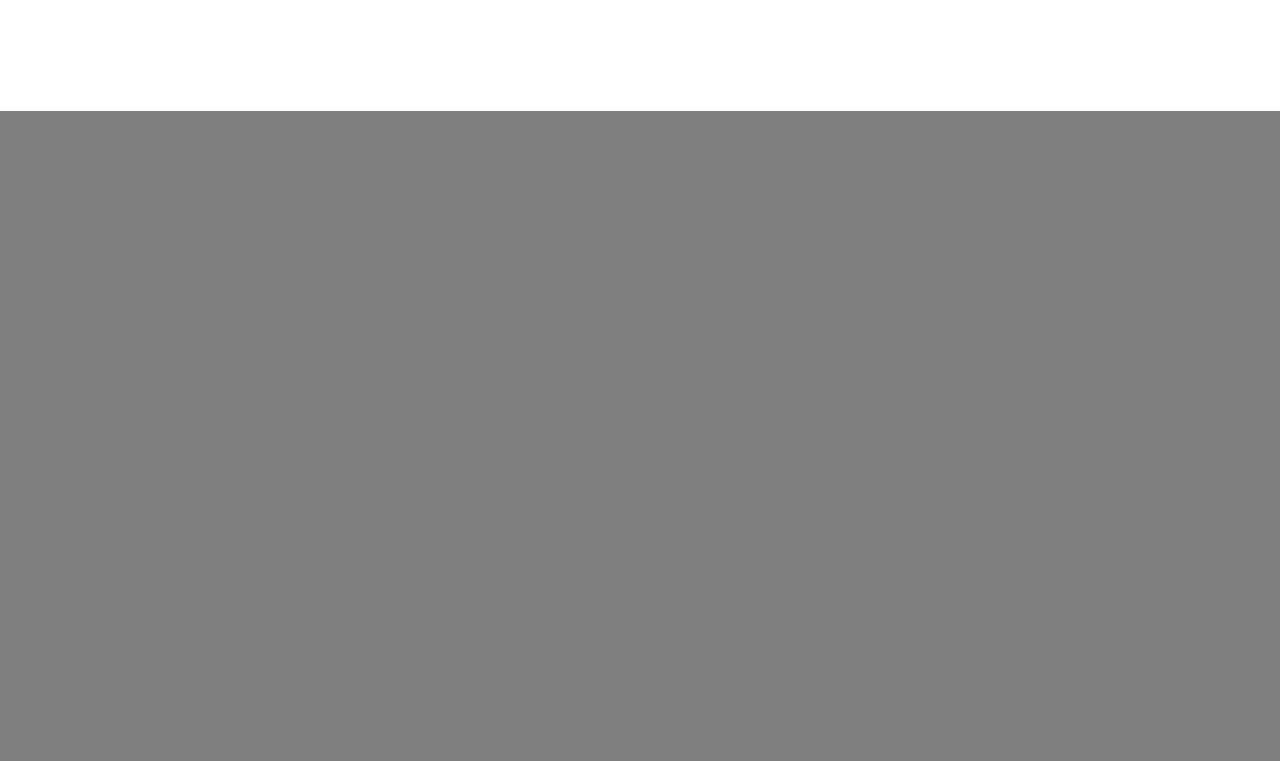
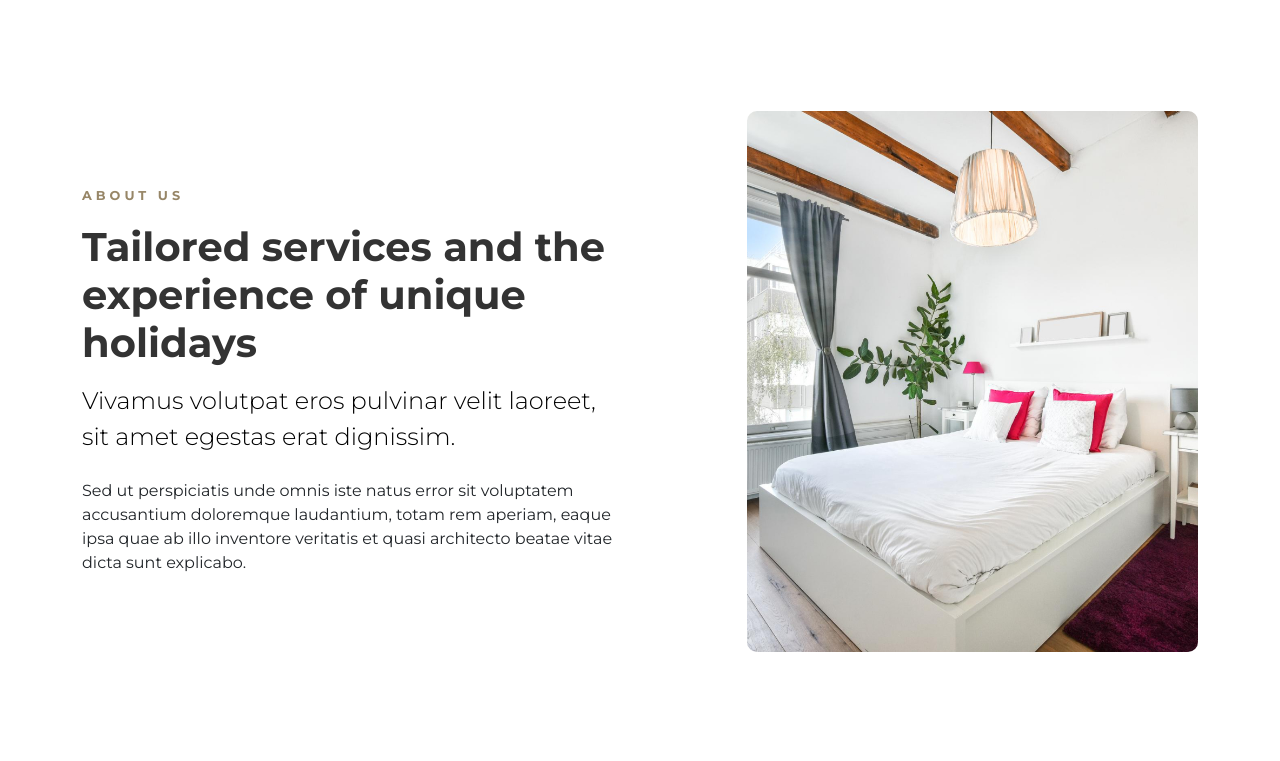
Before and after one commit to mzr-Qasim/The-Horizon, a Django app: template core/templates/core/index.html in a window 1280 px wide. Shown: the part 801-1562 px from the top of the page. Before the commit the page ends 912 px from the top, so only its background shows below. Run offline with Django 3.2, Linux system fonts and the light colour scheme; the template is opened without the code that fills it, so the values that code supplies are empty; some libraries are stand-ins or nearby versions; some web fonts are replaced.

Commit message:
video sections

```diff
--- a/core/templates/core/index.html
+++ b/core/templates/core/index.html
@@ -4,16 +4,56 @@
 {% block title %}Home | The Horizon{% endblock %}
 
 {% block content %}
-<section class="main_hero_section section_space">
+<section class="main_hero_section video_section section_space">
     {% include 'includes/header.html' %}
     <video autoplay muted loop playsinline>
         <source src="{% static 'assets/videos/main_hero.mp4' %}" type="video/mp4">
         Your browser does not support the video tag.
     </video>
     <figcaption>
-            <div class="container">
-                <h1><span>luxury hotel experience</span>a unique experience<br>where to stay</h1>
-    </div><!-- /.container -->
+        <div class="container">
+            <h1><span>luxury hotel experience</span>a unique experience<br>where to stay</h1>
+        </div><!-- /.container -->
     </figcaption>
 </section><!-- /.main_hero_section -->
+<section class="about_us section_space">
+    <div class="container">
+        <div class="about_us_inner">
+            <div class="row g-4">
+                <div class="col-lg-6">
+                    <div class="col-inner">
+                        <div class="about_us_content">
+                            <div class="section_heading">
+                                <h2><small>about us</small>Tailored services and the experience of unique holidays</h2>
+                            </div><!-- /.section_heading -->
+                            <p class="lead">Vivamus volutpat eros pulvinar velit laoreet, sit amet egestas erat
+                                dignissim.</p>
+                            <p>Sed ut perspiciatis unde omnis iste natus error sit voluptatem accusantium doloremque
+                                laudantium, totam rem aperiam, eaque ipsa quae ab illo inventore veritatis et quasi
+                                architecto beatae vitae dicta sunt explicabo.</p>
+                        </div><!-- /.about_us_content -->
+                    </div><!-- /.col-inner -->
+                </div><!-- /.col-lg-6 -->
+                <div class="col-lg-5 offset-lg-1">
+                    <div class="col-inner">
+                        <figure>
+                            <img src="{% static './assets/images/about_us.jpg' %}" loading="lazy" alt="">
+                        </figure>
+                    </div><!-- /.col-inner -->
+                </div><!-- /.col-lg-5 -->
+            </div><!-- /.row -->
+        </div><!-- /.about_us_inner -->
+    </div><!-- /.container -->
+</section><!-- /.about_us -->
+<section class="video_section section_space">
+    <video autoplay muted loop playsinline>
+        <source src="{% static 'assets/videos/main_hero.mp4' %}" type="video/mp4">
+        Your browser does not support the video tag.
+    </video>
+    <figcaption>
+        <div class="container">
+            <h1><span>luxury hotel experience</span>Enjoy in a very<br>Immersive Relax</h1>
+        </div><!-- /.container -->
+    </figcaption>
+</section><!-- /.video_section -->
 {% endblock %}
--- a/static/assets/css/main.scss
+++ b/static/assets/css/main.scss
@@ -113,11 +78,54 @@ section.main_hero_section {
 
 // Offcanvas
 
-.offcanvas{
-    .offcanvas-header{
+.offcanvas {
+    .offcanvas-header {
         background-color: #faf8f5;
-        display: flex ;
+        display: flex;
         flex-direction: column;
+    }
+}
+
+// About Us
+
+
+.about_us {
+    .col-inner {
+        display: flex;
+        flex-direction: column;
+        align-items: center;
+        justify-content: center;
+        height: 100%;
+
+        figure {
+            aspect-ratio: 1/1.2;
+            width: 100%;
+            border-radius: 10px;
+            overflow: hidden;
+
+            img {
+                width: 100%;
+                height: 100%;
+                object-fit: cover;
+            }
+
+        }
+    }
+}
+
+
+
+
+section.video_section {
+    min-height: 70vh;
+
+    figcaption {
+        h1 {
+
+            span {
+                text-transform: uppercase;
+            }
+        }
     }
 }
 
--- a/static/assets/css/partials/_base.scss
+++ b/static/assets/css/partials/_base.scss
@@ -1,6 +1,6 @@
-$white_color: #ffff;
+$white_color: rgba(255, 255, 255, 1);
+$black_color: rgba(0, 0, 0, 1);
 $secondary_theme_button_bg: rgb(151, 134, 103);
-;
 $secondary_theme_button_bg_hover: rgb(75, 81, 77);
 
 
@@ -54,10 +55,35 @@ body {
     align-items: center;
 }
 
-.section_space{
+.section_space {
     margin-bottom: 7rem;
 }
 
+.lead{
+    font-size: clamp(1.3rem, 2vw, 1.5rem);
+    font-weight: 300;
+    color: $black_color;
+    padding-bottom: 1.5rem;
+}
+
+.section_heading {
+    h2 {
+            font-size: clamp(2.5rem, 2vw, 3rem);
+            color: rgb(51, 51, 51);
+            font-weight: 700;
+            padding-bottom: 1rem;
+
+        small {
+            text-transform: uppercase;
+            padding-bottom: 1.2rem;
+            display: block;
+            color: rgb(151, 134, 103);
+            font-size: 0.8rem;
+            letter-spacing: .25rem;
+            font-weight: 700;
+        }
+    }
+}
 
 .nav_animation {
     i {
--- a/static/assets/css/partials/_mediaqueries.scss
+++ b/static/assets/css/partials/_mediaqueries.scss
@@ -2,11 +2,12 @@
     .lg-hide {
         display: none;
     }
+
 }
 
 
 @media(max-width: 768px) {
     section.main_hero_section {
-        min-height: 90vh;
+        min-height: 90vh!important;
     }
 }
```
Also changed, not shown: other parts of static/assets/css/main.scss (+7 -49 lines), other parts of static/assets/css/partials/_base.scss (+53 -0 lines), static/assets/css/main.css, static/assets/images/about_us.jpg (added), 1 other file.
